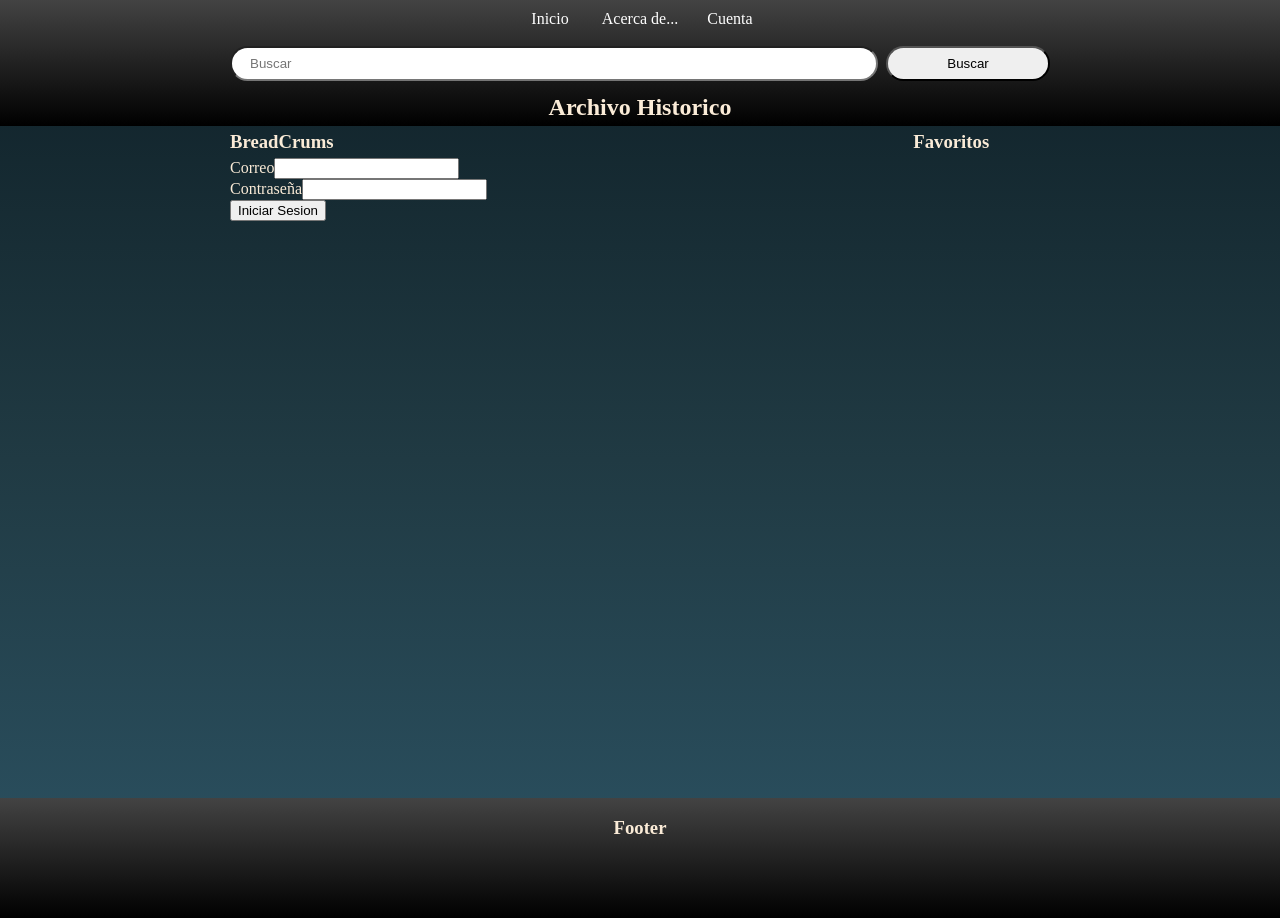
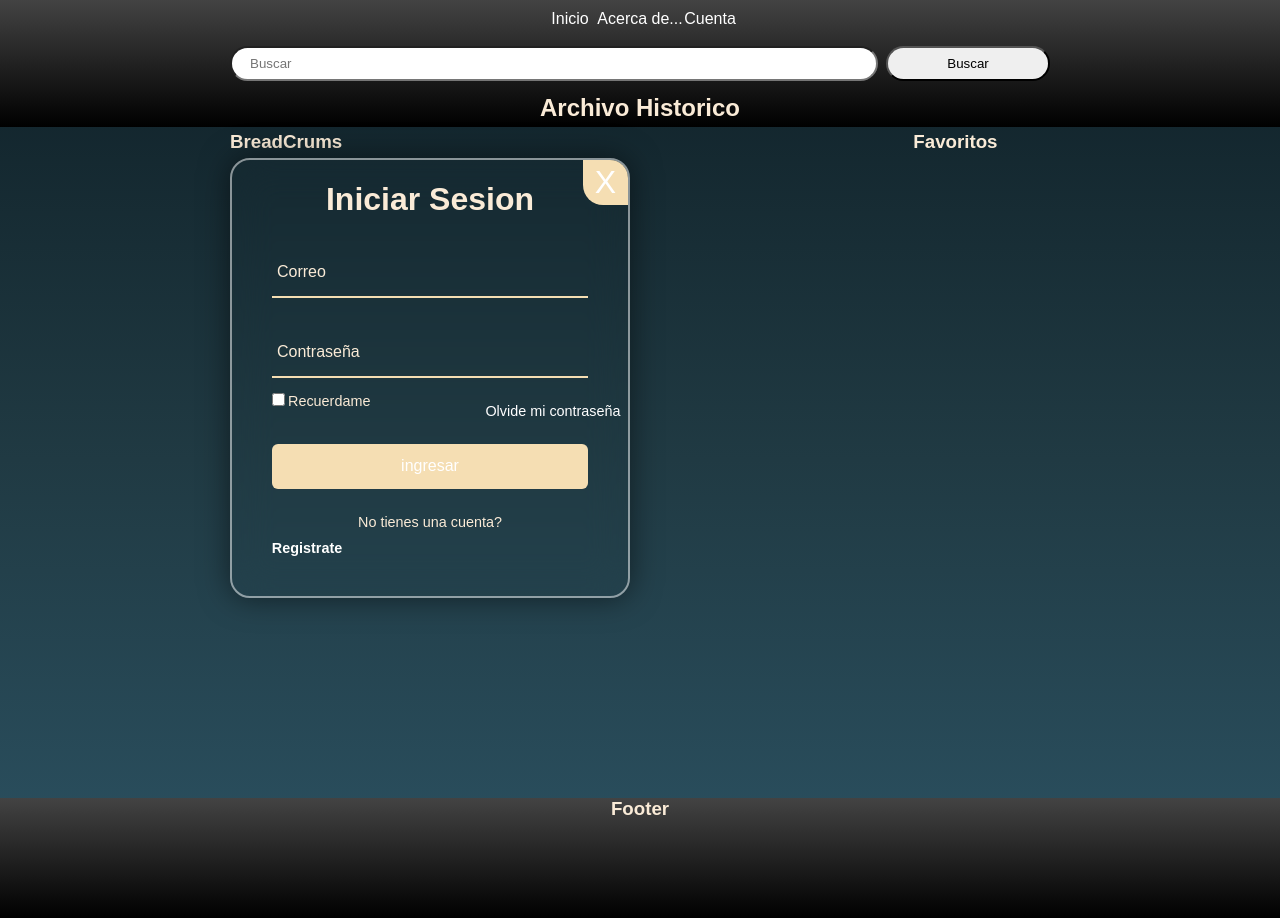
Before and after one commit to Facu137/Archivo-H-Frontend, a React (Vite) app: page /login in a window 1280 px wide. Built offline with nearby package versions, Linux system fonts and the light colour scheme.

Commit message:
modificacion de login

```diff
--- a/src/routes/Login/Login.css
+++ b/src/routes/Login/Login.css
@@ -0,0 +1,175 @@
+*{
+    margin: 0;
+    padding: 0;
+    box-sizing: border-box;
+    font-family: 'Poppins', sans-serif;
+}
+
+
+
+.wrapper{
+    position: relative;
+    width: 400px;
+    height: 440px;
+    background: transparent;
+    border: 2px solid rgba(255, 255, 255, 0.5);
+    border-radius: 20px ;
+    backdrop-filter: blur(20px);
+    box-shadow: 0 0 30px rgba(0, 0, 0, .5);
+    display: flex;
+    justify-content: center;
+    align-items: center;
+    overflow: hidden;
+    transition: transform .5s ease, height .2s ease;
+  }
+
+  .wrapper.active-popup{
+    transform: scale(1);
+  }
+
+  .wrapper.active {
+    height: 520px;
+  }
+
+  .wrapper .form-box.register{
+    position: absolute;
+    transition: none;
+    transform: translateX(400px);
+  }
+
+  .wrapper.active .form-box.register{
+    transition: transform .18s ease;
+    transform: translateX(0);
+  }
+
+  .wrapper .form-box{
+    width: 100%;
+    padding: 40px;
+  }
+
+  .wrapper .form-box.login{
+    transition: transform .18s ease;
+    transform: translateX(0);
+  }
+
+  .wrapper.active .form-box.login{
+    transition: none;
+    transform: translateX(-400px);
+  }
+
+
+
+  .wrapper .icon-close{
+    position: absolute;
+    top: 0;
+    right: 0;
+    width: 45px;
+    height: 45px;
+    background: wheat;
+    font-size: 2em;
+    color: white;
+    display: flex;
+    justify-content: center;
+    align-items: center;
+    border-bottom-left-radius: 20px;
+    cursor: pointer;
+    z-index: 1;
+  }
+
+
+  .form-box h2{
+    font-size: 2em;
+    text-align: center;
+  }
+
+  .input-box{
+    position: relative;
+    width: 100%;
+    height: 50px;
+    border-bottom: 2px solid wheat;
+    margin: 30px 0;
+  }
+
+  .input-box label{
+    position: absolute;
+    top: 50%;
+    left: 5px;
+    transform: translateY(-50%);
+    font-size: 1em;
+    font-weight: 500;
+    pointer-events: none;
+    transition: .5s;
+  }
+
+  .input-box input:focus~label,
+  .input-box input:valid~label{
+    top: -5px;
+  }
+
+  .input-box input{
+    width: 100%;
+    height: 100%;
+    background: transparent;
+    border: none;
+    outline: none;
+    font-size: 1em;
+    font-weight: 600;
+    padding: 0 35px 0 5px;
+  }
+
+  .input-box .icon{
+    position: absolute;
+    right:  8px;
+    font-size: 1.2em;
+    line-height: 57px;
+
+  }
+
+  .remember-forgot{
+    font-size: .9em;
+    font-weight: 500;
+    margin: -15px 0 15px;
+    display: flex;
+    justify-content: space-between;
+  }
+
+  .remember-forgot label input {
+    margin-right: 3px;
+  }
+
+  .remember-forgot a {
+    text-decoration: none;
+  }
+
+  .remember-forgot a:hover{
+    text-decoration: underline;
+  }
+
+  .btn{
+    width: 100%;
+    height: 45px;
+    background: wheat;
+    border: none;
+    border-radius: 6px;
+    outline: none;
+    cursor: pointer;
+    color: white;
+    font-size: 1em;
+    font-weight: 500;
+  }
+
+  .login-register {
+    font-size: .9em;
+    text-align: center;
+    font-weight: 500;
+    margin: 25px 0 10px;
+  }
+
+  .login-register p a{
+    text-decoration: none;
+    font-weight: 600
+  }
+
+  .login-register p a:hover{
+    text-decoration: underline;
+  }
--- a/src/routes/Login/Login.jsx
+++ b/src/routes/Login/Login.jsx
@@ -2,30 +2,75 @@ import './Login.css';
 
 export const Login = () => {
   return (
-    <form>
-      <div>
-        <label htmlFor="exampleInputEmail1">
-          Correo
-        </label>
-        <input
-          type="email"
-          id="exampleInputEmail1"
-          aria-describedby="emailHelp"
-        />
-      </div>
-      <div>
-        <label htmlFor="exampleInputPassword1">
-          Contraseña
-        </label>
-        <input
-          type="password"
-          id="exampleInputPassword1"
-        />
+<div class="wrapper">
+      <span class="icon-close">
+        <ion-icon name="close-outline">
+          X
+        </ion-icon></span>
+
+      <div class="form-box login">
+        <h2>Iniciar Sesion</h2>
+        <form action="#">
+          <div class="input-box">
+            <span class="icon"><ion-icon name="mail"></ion-icon></span>
+            <input type="email" required />
+            <label>Correo</label>
+          </div>
+          <div class="input-box">
+            <span class="icon"><ion-icon name="lock-closed"></ion-icon></span>
+            <input type="Contraseña" required />
+            <label>Contraseña</label>
+          </div>
+          <div class="remember-forgot">
+            <label
+              ><input type="checkbox" />
+              Recuerdame
+            </label>
+            <a href="#">Olvide mi contraseña</a>
+          </div>
+
+          <button type="submit" class="btn">ingresar</button>
+          <div class="login-register">
+            <p>
+              No tienes una cuenta?
+              <a href="#" class="register-link">Registrate</a>
+            </p>
+          </div>
+        </form>
       </div>
 
-      <button type="submit">
-        Iniciar Sesion
-      </button>
-    </form>
+      <div class="form-box register">
+        <h2>Registrate</h2>
+        <form action="#">
+          <div class="input-box">
+            <span class="icon"><ion-icon name="person"></ion-icon></span>
+            <input type="text" required />
+            <label>Nombre de usuario</label>
+          </div>
+          <div class="input-box">
+            <span class="icon"><ion-icon name="mail"></ion-icon></span>
+            <input type="email" required />
+            <label>Correo</label>
+          </div>
+          <div class="input-box">
+            <span class="icon"><ion-icon name="lock-closed"></ion-icon></span>
+            <input type="Contraseña" required />
+            <label>Contraseña</label>
+          </div>
+          <div class="remember-forgot">
+            <label
+              ><input type="checkbox" />
+              Acepto los terminos y condiciones
+            </label>
+          </div>
+          <button type="submit" class="btn">Registrarse</button>
+          <div class="login-register">
+            <p>
+              ya tienes una cuenta? <a href="#" class="login-link">ingresa</a>
+            </p>
+          </div>
+        </form>
+      </div>
+    </div>
   );
 };
```
